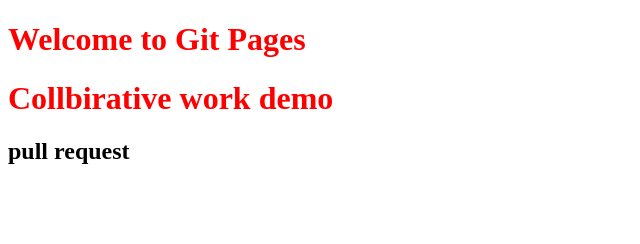
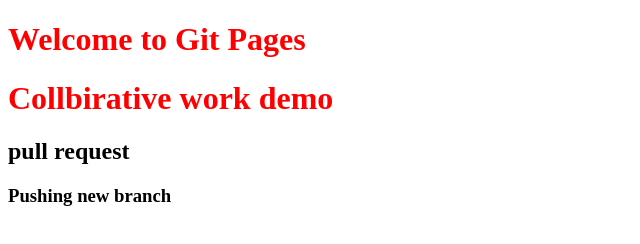
Before and after one commit to dvnr76/gitpagesdemo, a plain HTML site: page index.html in a window 1280 px wide. Shown: the whole page, without its empty margins (0-640 px from the left). Drawn offline with Linux system fonts and the light colour scheme.

```diff
--- a/index.html
+++ b/index.html
@@ -11,6 +11,7 @@
     <h1>Welcome to Git Pages</h1>
     <h1>Collbirative work demo</h1>
     <h2>pull request</h2>
+    <h3>Pushing new branch</h3>
 
 </body>
 </html>
```
